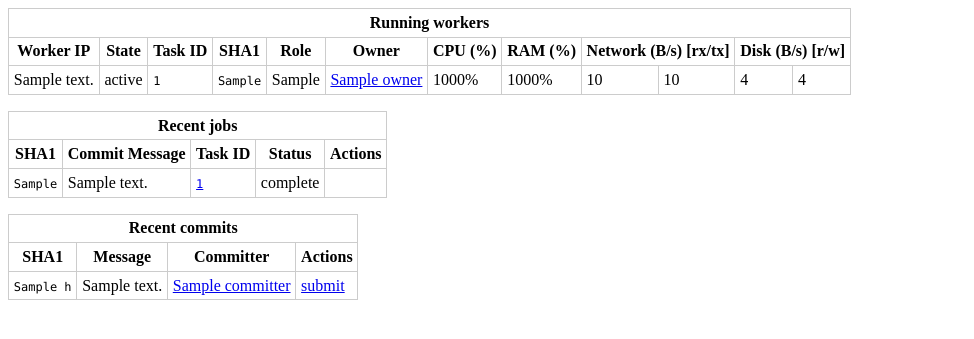
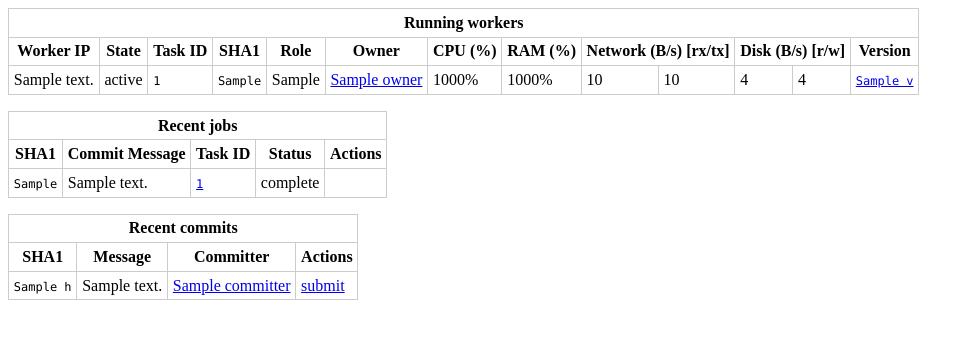
Before and after one commit to fatlotus/lsda-control-panel, a Flask app: template templates/plain.html in a window 1280 px wide. Shown: the top 339 px of the page, without its empty margins (0-974 px from the left). Run offline with Flask 2, Linux system fonts and the light colour scheme; the template is opened without the code that fills it: most values are stand-ins (such as "Sample title", 1, 10 or a date in 2020).

Commit message:
Add release tracking to dashboard.

```diff
--- a/submission.py
+++ b/submission.py
@@ -133,6 +133,9 @@ def list_all_nodes(is_admin, primary_owner):
     for ip_address in zookeeper.get_children("/nodes"):
         state = json.loads(zookeeper.get("/nodes/{}".format(ip_address))[0])
 
+        # Unpack task information.
+        version = state.get("release", "")
+
         # Unpack application-level state information from this node.
         state_symbol = state.get("state_stack", [ None ])[-1]
         owner = state.get("owner", "-")
--- a/templates/plain.html
+++ b/templates/plain.html
@@ -48,7 +48,7 @@
   </form>
   {% endif %}
   <table>
-    <tr><th colspan="12">Running workers</th></tr>
+    <tr><th colspan="13">Running workers</th></tr>
     <tr>
       <th>Worker IP</th>
       <th>State</th>
@@ -60,6 +60,7 @@
       <th>RAM (%)</th>
       <th colspan="2">Network (B/s) [rx/tx]</th>
       <th colspan="2">Disk (B/s) [r/w]</th>
+      <th>Version</th>
     </tr>
     {% for node in nodes %}
     <tr>
@@ -75,6 +76,7 @@
       <td>{{ "{:,.0f}".format(node.transmitted) }}</td>
       <td>{{ "{:,.0f}".format(node.read_rate) }}</td>
       <td>{{ "{:,.0f}".format(node.write_rate) }}</td>
+      <td><code><a href="https://github.com/fatlotus/lsda-management/tree/{{ node.version }}">{{ node.version[:8] }}</a></code></td>
     </tr>
     {% endfor %}
   </table>
```
